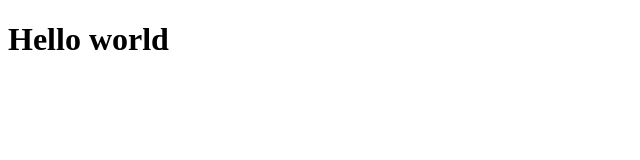
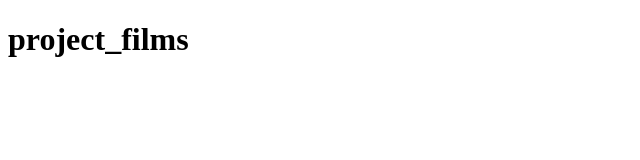
Before and after one commit to kirill778/project, a plain HTML site: page index.html in a window 1280 px wide. Shown: the whole page, without its empty margins (0-640 px from the left). Drawn offline with Linux system fonts and the light colour scheme.

Commit message:
lessons_films

```diff
--- a/index.html
+++ b/index.html
@@ -9,7 +9,7 @@
 </head>
 <body>
 
-    <h1>Hello world</h1>
+    <h1>project_films</h1>
 
     <script src="js/script.js"></script>
 
```
